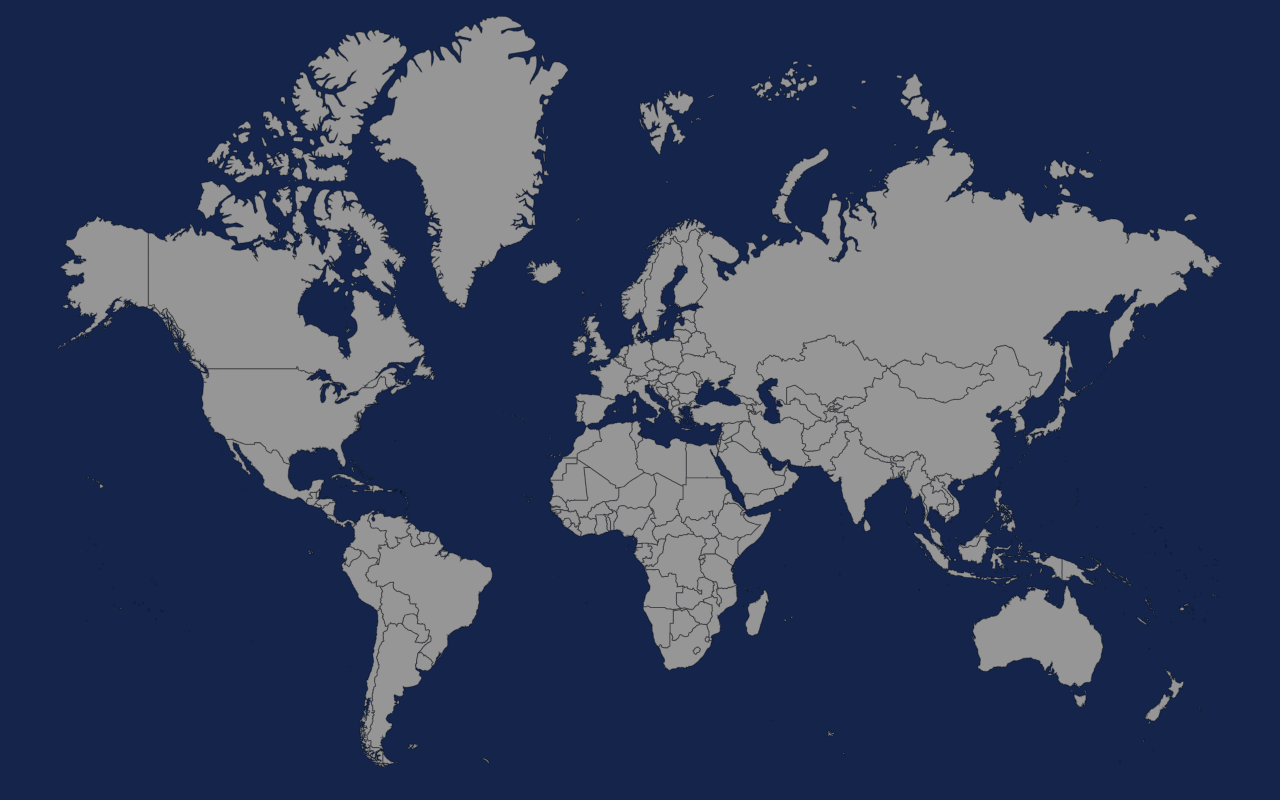
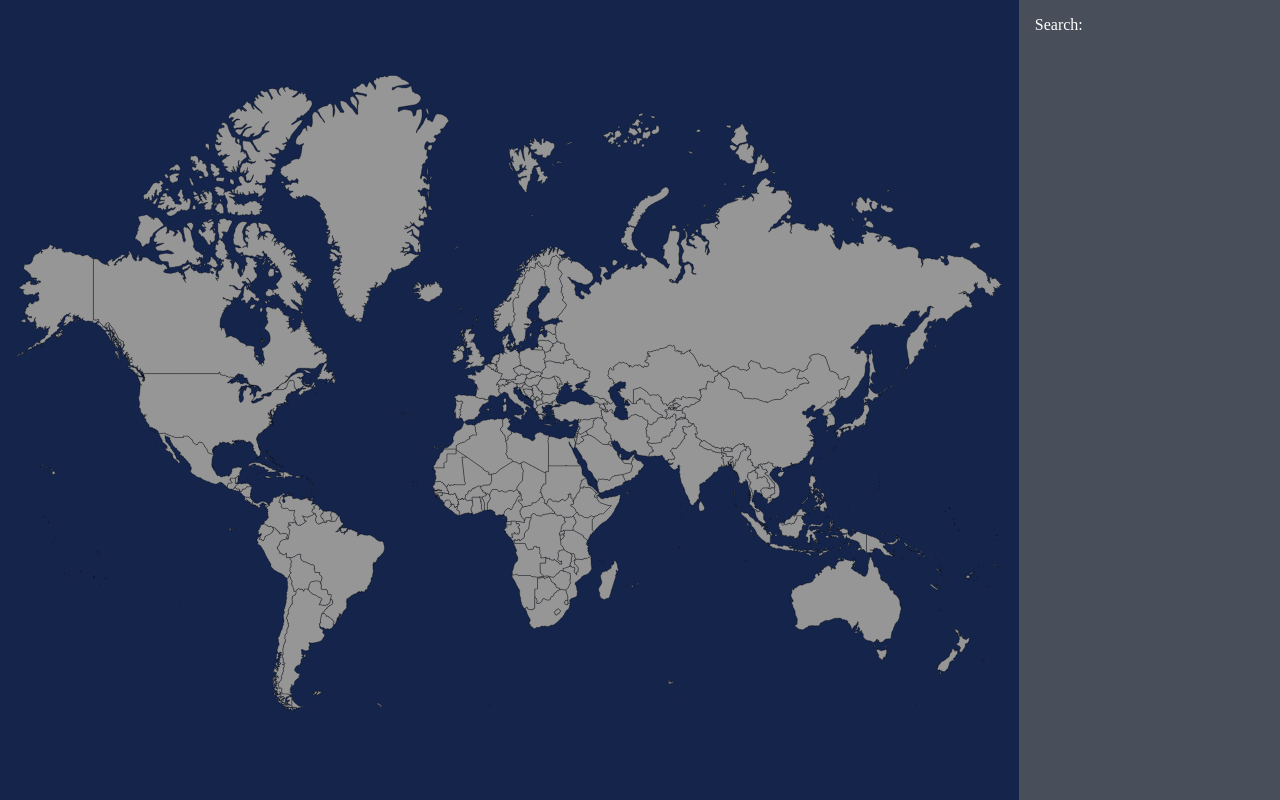
Before and after one commit to ShawnO86/Interactive_Map, a Vue app in the folder Interactive_World_Map/: page / in a window 1280 px wide. Built offline with nearby package versions, Linux system fonts and the light colour scheme.

Commit message:
Sets up final layout

```diff
--- a/Interactive_World_Map/src/App.vue
+++ b/Interactive_World_Map/src/App.vue
@@ -1,6 +1,7 @@
 <script setup>
 import { computed, onMounted } from 'vue';
 import { useRouter, useRoute } from 'vue-router';
+import MapView from './components/Map.vue';
 
 const router = useRouter();
 const route = useRoute();
@@ -28,22 +29,32 @@ onMounted(() => {
 </script>
 
 <template>
+  <section class="map-container">
+    <MapView @countrySvgId="goToCountryPage"></MapView>
+  </section>
+
 
   <section class="cur-page">
     <RouterView v-if="isCountryView" />
-    <RouterView v-else @countrySvgId="goToCountryPage" />
+    <RouterView v-else></RouterView>
   </section>
 
 </template>
 
 <style scoped>
-.cur-page {
+.map-container {
   height: 100vh;
-  width: 100vw;
+  width: 100%;
   display: flex;
   justify-content: center;
   align-items: center;
   flex-direction: column;
+}
 
+.cur-page {
+  width: 25vw;
+  max-width: 30rem;
+  padding: 1rem;
+  background-color: var(--color-sidebar-bg);
 }
 </style>
--- a/Interactive_World_Map/src/assets/main.css
+++ b/Interactive_World_Map/src/assets/main.css
@@ -2,9 +2,10 @@
 :root {
   --color-background: rgb(20, 36, 74);
   --color-tooltip-bg: rgba(0, 0, 0, 0.66);
+  --color-sidebar-bg: rgba(100, 100, 100, .66);
 
   --color-map: rgba(150, 150, 150);
-  --color-map-highlight: rgb(125, 125, 125);
+  --color-map-highlight: rgb(100, 100, 100);
 
   --color-border: rgba(0, 0, 0, 0.33);
   --color-border-highlight: rgba(0, 0, 0, 0.66);
@@ -28,11 +29,14 @@ body {
   -moz-osx-font-smoothing: grayscale;
 }
 
+main {
+  display: flex;
+}
+
 #app {
   margin: 0 auto;
   padding: 0;
   font-weight: normal;
-
 }
 
 svg {
--- /dev/null
+++ b/Interactive_World_Map/src/components/CountrySearch.vue
@@ -0,0 +1,13 @@
+<template>
+    <div>
+        Search:
+    </div>
+</template>
+
+<script setup>
+
+</script>
+
+<style scoped>
+
+</style>
--- a/Interactive_World_Map/src/components/Map.vue
+++ b/Interactive_World_Map/src/components/Map.vue
@@ -1,8 +1,8 @@
 <script setup>
-import { onMounted, reactive, ref, shallowRef } from 'vue';
+import { onMounted, reactive, ref } from 'vue';
 
 const emit = defineEmits(['countrySvgId']);
-const mapImage = shallowRef('');
+const mapImage = ref('');
 
 const tooltip = reactive({
     text: '',
@@ -13,7 +13,7 @@ const tooltip = reactive({
 async function loadMap(){
     //import svg as raw string to use in v-html tag
     console.log("load map?")
-    let map = await import('../assets/map-image.vue');
+    let map = await import('../assets/svgs/map-image.svg?raw');
     mapImage.value = map.default;
 };
 
@@ -65,10 +65,8 @@ onMounted(()=>{
 
 <template>
     <!-- Handles display of Map SVG - defines click events and mousemove/hover events for tooltip reaction -->
-    <div class="map-image" @click="handleSvgClick" @mousemove="displayTip" v-if="mapImage">
-        <mapImage></mapImage>
-    </div>
-    <div v-else>Loading World Map Image...</div>
+    <div class="map-image" @click="handleSvgClick" @mousemove="displayTip" v-if="mapImage" v-html="mapImage"></div>
+    <div v-else><p>Loading World Map Image...</p></div>
 
     <div class="tooltip" v-if="tooltip.text" :style="{ top: tooltip.top + 'px', left: tooltip.left + 'px' }">
         {{ tooltip.text }}
--- a/Interactive_World_Map/src/components/SelectionOutput.vue
+++ b/Interactive_World_Map/src/components/SelectionOutput.vue
@@ -12,7 +12,7 @@ const props = defineProps({
 const countrySvg = shallowRef('');
 
 async function getSvg(countryId) {
-  let svg = await import(`../assets/svgs/${countryId}.vue?component`);
+  let svg = await import(`../assets/svgs/${countryId}.svg?raw`);
   countrySvg.value = svg.default;
 }
 
@@ -23,10 +23,9 @@ onMounted(() => {
 </script>
 
 <template>
-  <RouterLink to="/">Back To Map</RouterLink>
-  <div class="map-image">
-    <countrySvg/>
-  </div>
+  <RouterLink to="/">Back To Search</RouterLink>
+  <div class="map-image" v-if="countrySvg" v-html="countrySvg"></div>
+  <div v-else><p>Loading Country Image...</p></div>
 </template>
 
 <style scoped>
--- a/Interactive_World_Map/src/main.js
+++ b/Interactive_World_Map/src/main.js
@@ -4,10 +4,10 @@ import { createApp } from 'vue';
 import { createPinia } from 'pinia';
 import { createWebHistory, createRouter } from 'vue-router';
 import App from './App.vue';
-import MapView from './components/Map.vue';
+import Search from './components/CountrySearch.vue';
 
 const routes = [
-  { path: '/', name:'Map', component: MapView },
+  { path: '/', name:'Search', component: Search },
   { path: '/country/:countryId', name:'Country', component: () => import('./components/SelectionOutput.vue'), props: true }
 ];
 
```
Also changed, not shown: Interactive_World_Map/src/assets/svgs/map-image.svg.
